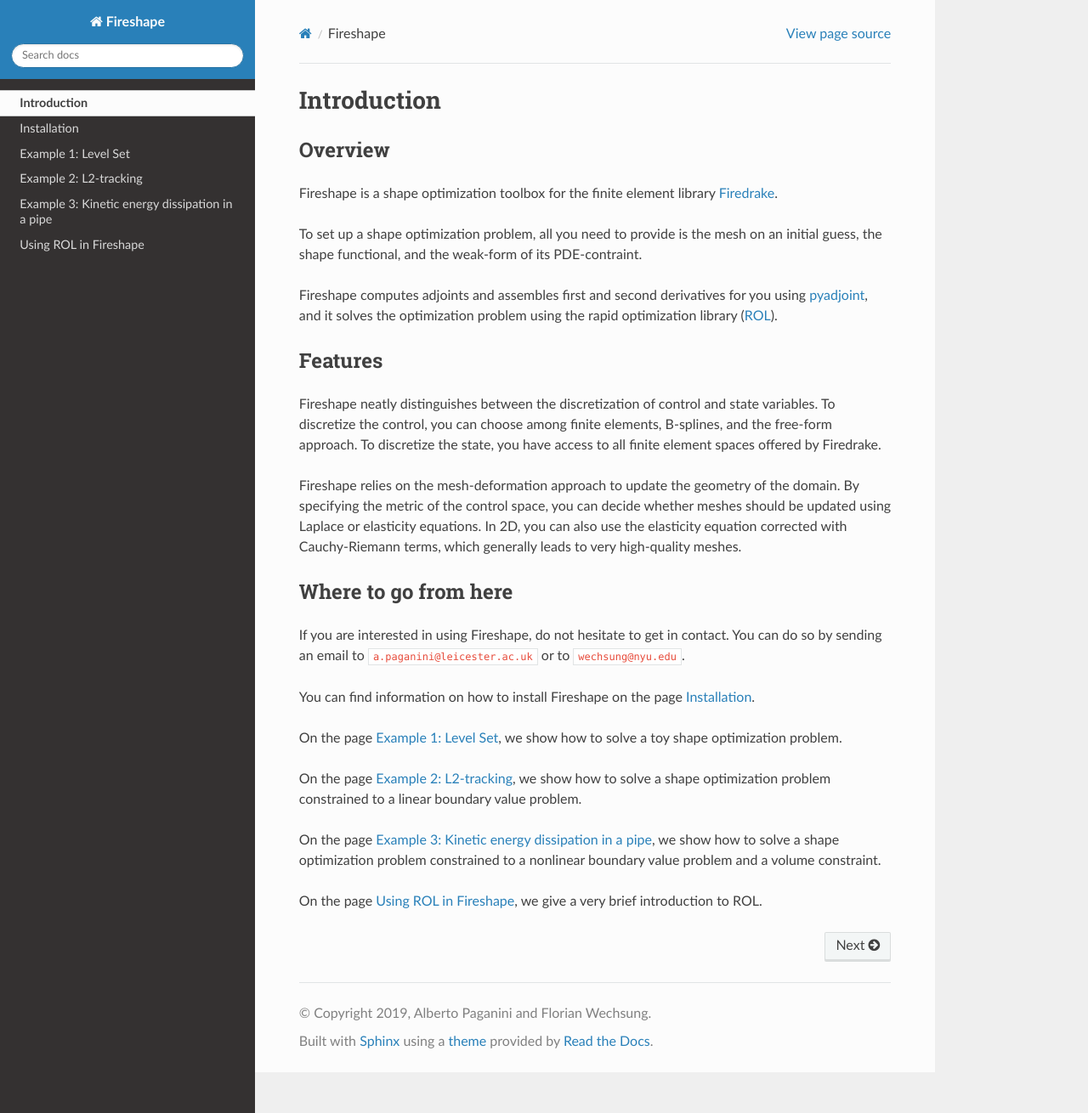
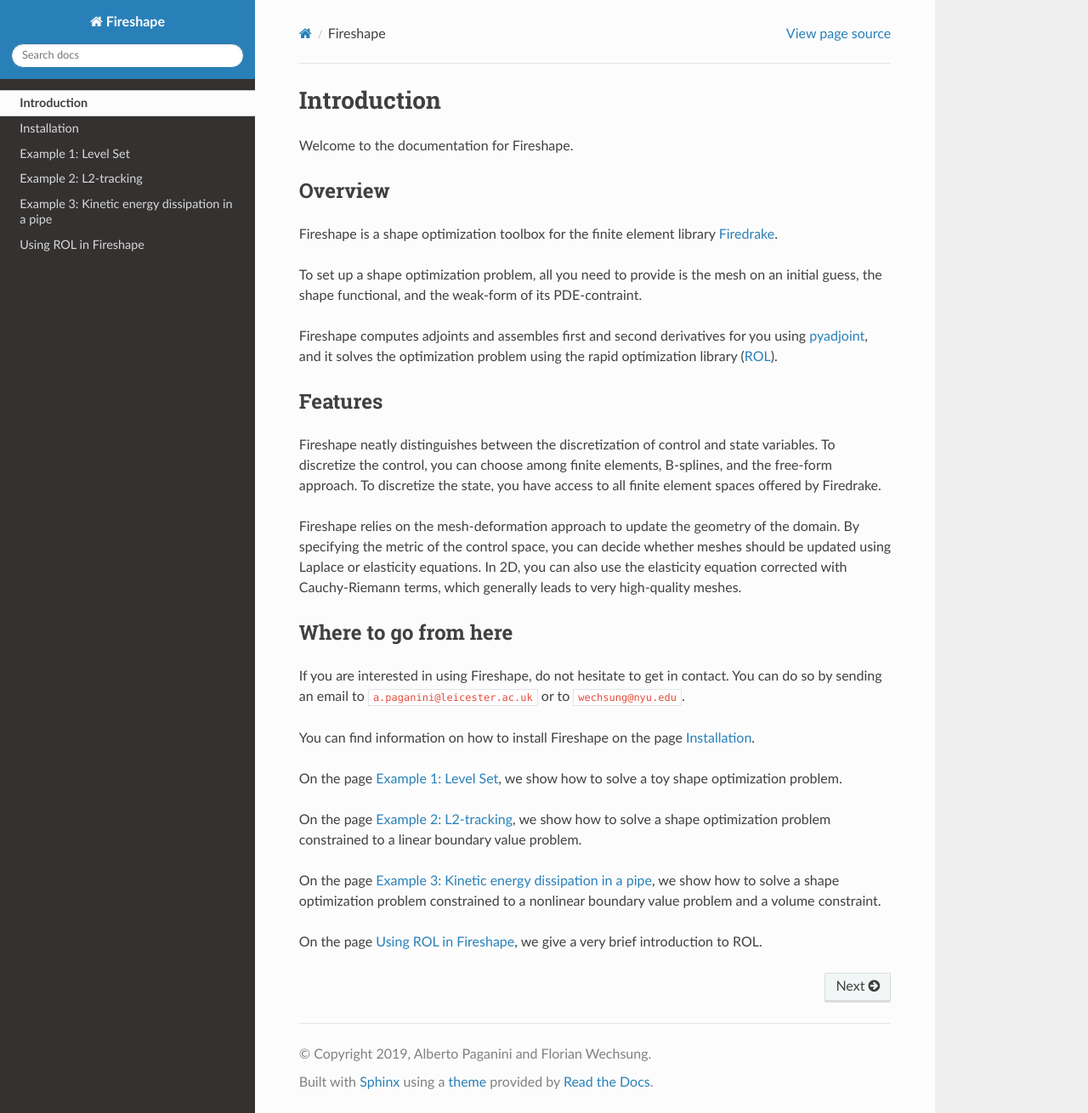
Before and after one commit to fireshape/fireshape, a Sphinx documentation site: the page built from docs/source/index.rst, in a window 1280 px wide and 1310 px high. Shown: the whole window at 85% size. Built offline with Sphinx 7.4.7 and the Read the Docs theme 2.0.0, drawn with Linux system fonts in a browser that asks for light colours.

Commit message:
keep welcome message

```diff
--- a/docs/source/index.rst
+++ b/docs/source/index.rst
@@ -8,6 +8,8 @@
 
 Introduction
 ============
+
+Welcome to the documentation for Fireshape.
 
 Overview
 ^^^^^^^^
```
